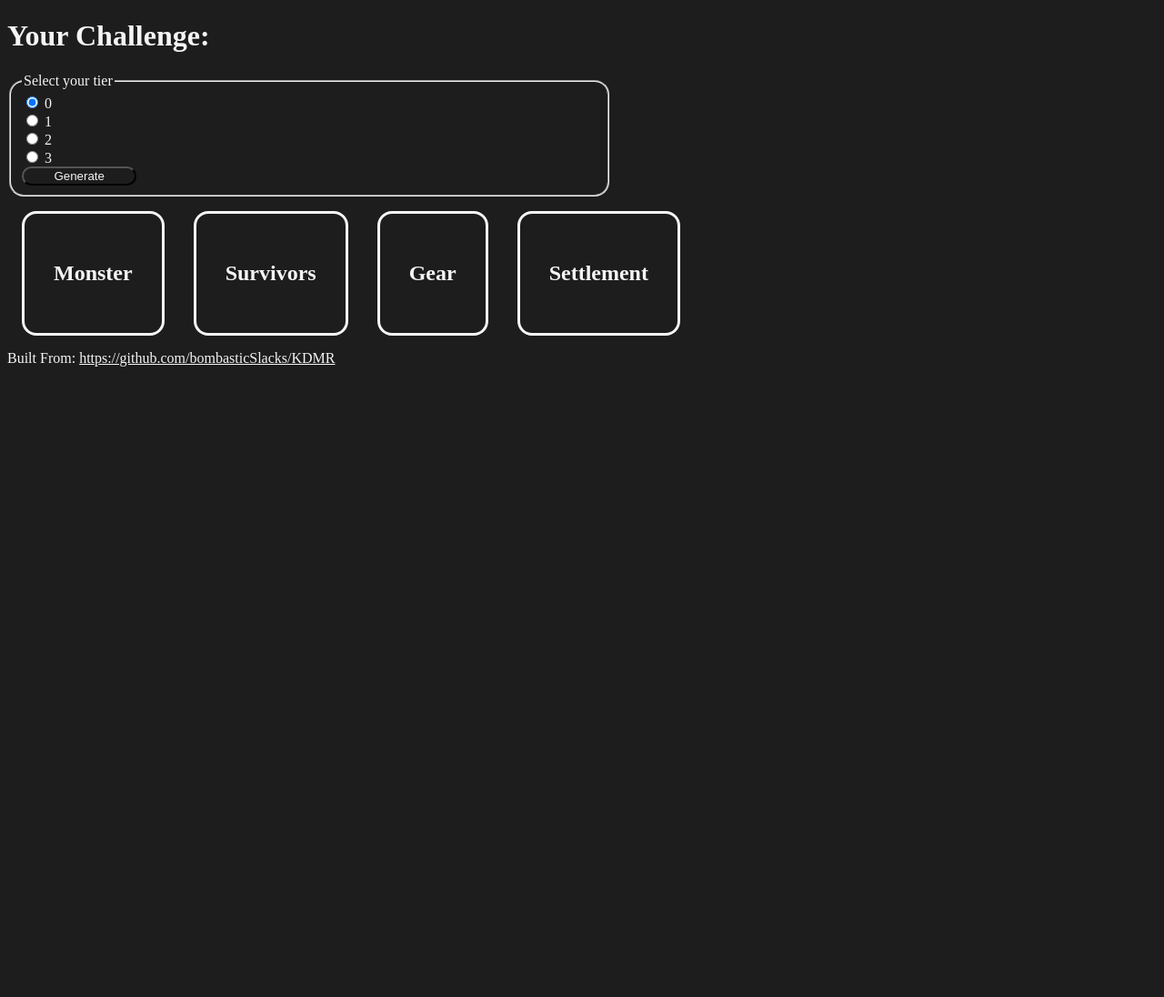
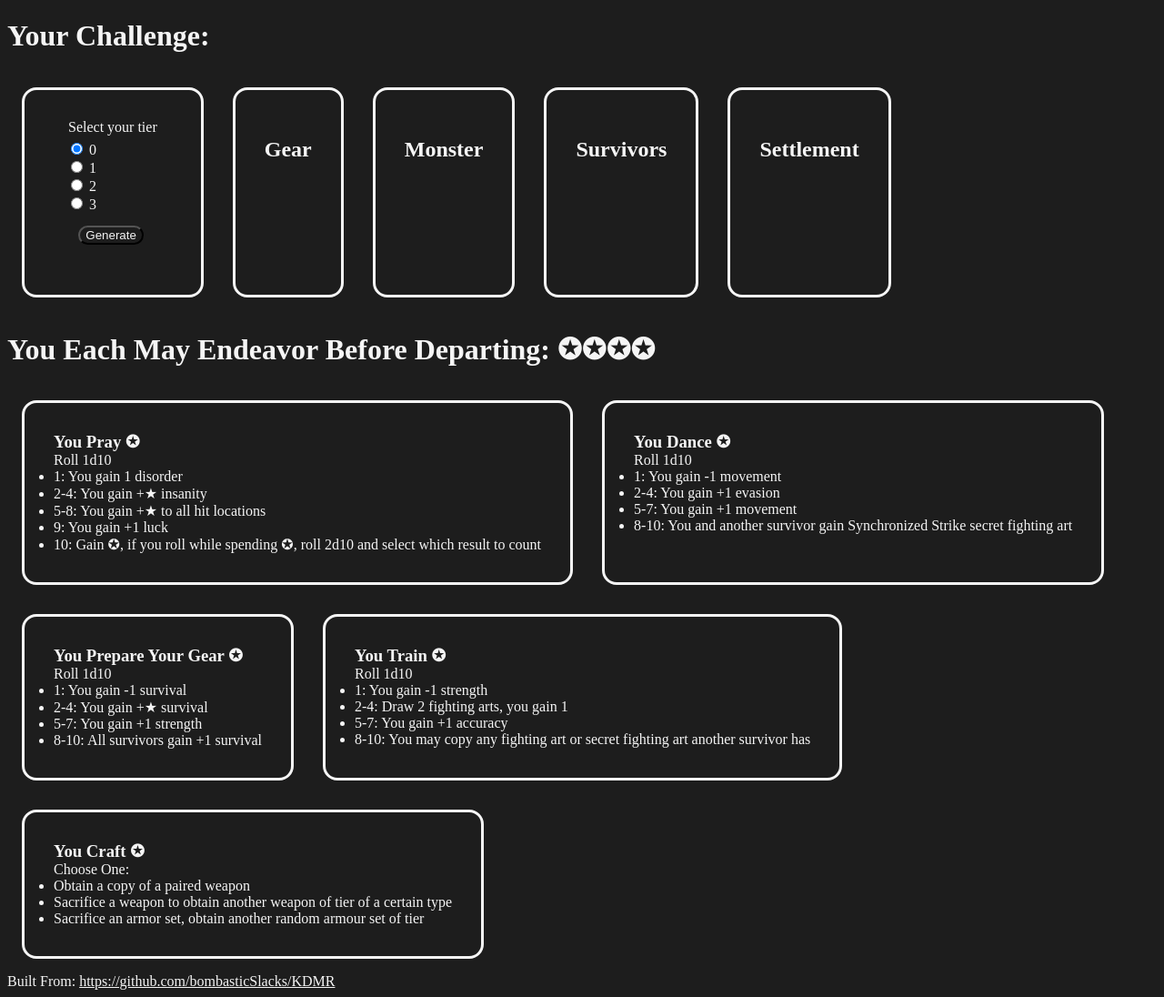
Before and after one commit to bombasticSlacks/KDMR, a website with bundled scripts: page public/index.html in a window 1280 px wide. Shown: the whole page at 91% size. Before the commit the page ends 800 px from the top, so only its background shows below. Built offline with nearby package versions, Linux system fonts and the light colour scheme.

Commit message:
Updated with endeavors

```diff
--- a/public/index.html
+++ b/public/index.html
@@ -11,6 +11,8 @@
 <body>
     <div id="title">
         <h1>Your Challenge:</h1>
+    </div>
+    <div id="details">
         <form>
             <fieldset>
                 <legend> Select your tier </legend>
@@ -36,8 +38,11 @@
                 </div>
             </fieldset>
         </form>
-    </div>
-    <div id="details">
+
+        <div id="gear" class="info">
+            <h2>Gear</h2>
+            <p id="gearDetails"></p>
+        </div>
         <div id="monster" class="info">
             <h2>Monster</h2>
             <p id="monsterDetails"></p>
@@ -46,13 +51,63 @@
             <h2>Survivors</h2>
             <p id="survivorDetails"></p>
         </div>
-        <div id="gear" class="info">
-            <h2>Gear</h2>
-            <p id="gearDetails"></p>
-        </div>
+
         <div id="settlement" class="info">
             <h2>Settlement</h2>
             <p id="settlementDetails"></p>
+        </div>
+    </div>
+    <h1>You Each May Endeavor Before Departing: ✪✪✪✪</h1>
+    <div id="endeavors">
+        <div class="info">
+            <h3>You Pray ✪</h3>
+            <p>Roll 1d10</p>
+            <ul>
+                <li>1: You gain 1 disorder</li>
+                <li>2-4: You gain +★ insanity</li>
+                <li>5-8: You gain +★ to all hit locations</li>
+                <li>9: You gain +1 luck</li>
+                <li>10: Gain ✪, if you roll while spending ✪, roll 2d10 and select which result to count</li>
+            </ul>
+        </div>
+        <div class="info">
+            <h3>You Dance ✪</h3>
+            <p>Roll 1d10</p>
+            <ul>
+                <li>1: You gain -1 movement</li>
+                <li>2-4: You gain +1 evasion</li>
+                <li>5-7: You gain +1 movement</li>
+                <li>8-10: You and another survivor gain Synchronized Strike secret fighting art</li>
+            </ul>
+        </div>
+        <div class="info">
+            <h3>You Prepare Your Gear ✪</h3>
+            <p>Roll 1d10</p>
+            <ul>
+                <li>1: You gain -1 survival</li>
+                <li>2-4: You gain +★ survival</li>
+                <li>5-7: You gain +1 strength</li>
+                <li>8-10: All survivors gain +1 survival</li>
+            </ul>
+        </div>
+        <div class="info">
+            <h3>You Train ✪</h3>
+            <p>Roll 1d10</p>
+            <ul>
+                <li>1: You gain -1 strength</li>
+                <li>2-4: Draw 2 fighting arts, you gain 1</li>
+                <li>5-7: You gain +1 accuracy</li>
+                <li>8-10: You may copy any fighting art or secret fighting art another survivor has</li>
+            </ul>
+        </div>
+        <div class="info">
+            <h3>You Craft ✪</h3>
+            <p>Choose One:</p>
+            <ul>
+                <li>Obtain a copy of a paired weapon</li>
+                <li>Sacrifice a weapon to obtain another weapon of tier of a certain type</li>
+                <li>Sacrifice an armor set, obtain another random armour set of tier</li>
+            </ul>
         </div>
     </div>
     <footer>
--- a/public/styles.css
+++ b/public/styles.css
@@ -3,7 +3,8 @@
   color: whitesmoke;
 }
 
-#details {
+#details,
+#endeavors {
   display: flex;
   flex-wrap: wrap;
 }
@@ -12,21 +13,24 @@ H1 {
   flex: 2;
 }
 
-form {
-  flex: 2;
+p,
+h3,
+ul {
+  margin: 0;
+  padding-inline-start: 0;
 }
 
-fieldset,
 button {
   border-radius: 1em;
-  max-width: 50%;
-  min-width: 20%;
+  margin: 1em;
+  width: fit-content;
 }
 
 .character {
   width: fit-content;
 }
 
+form,
 .info {
   border: solid;
   border-radius: 1em;
@@ -35,6 +39,14 @@ button {
   margin: 1em;
 }
 
+fieldset {
+  border: none;
+}
+
 .gear {
   border-bottom: solid;
 }
+
+#settlement {
+  max-width: 50%;
+}
```
Also changed, not shown: README.md.
